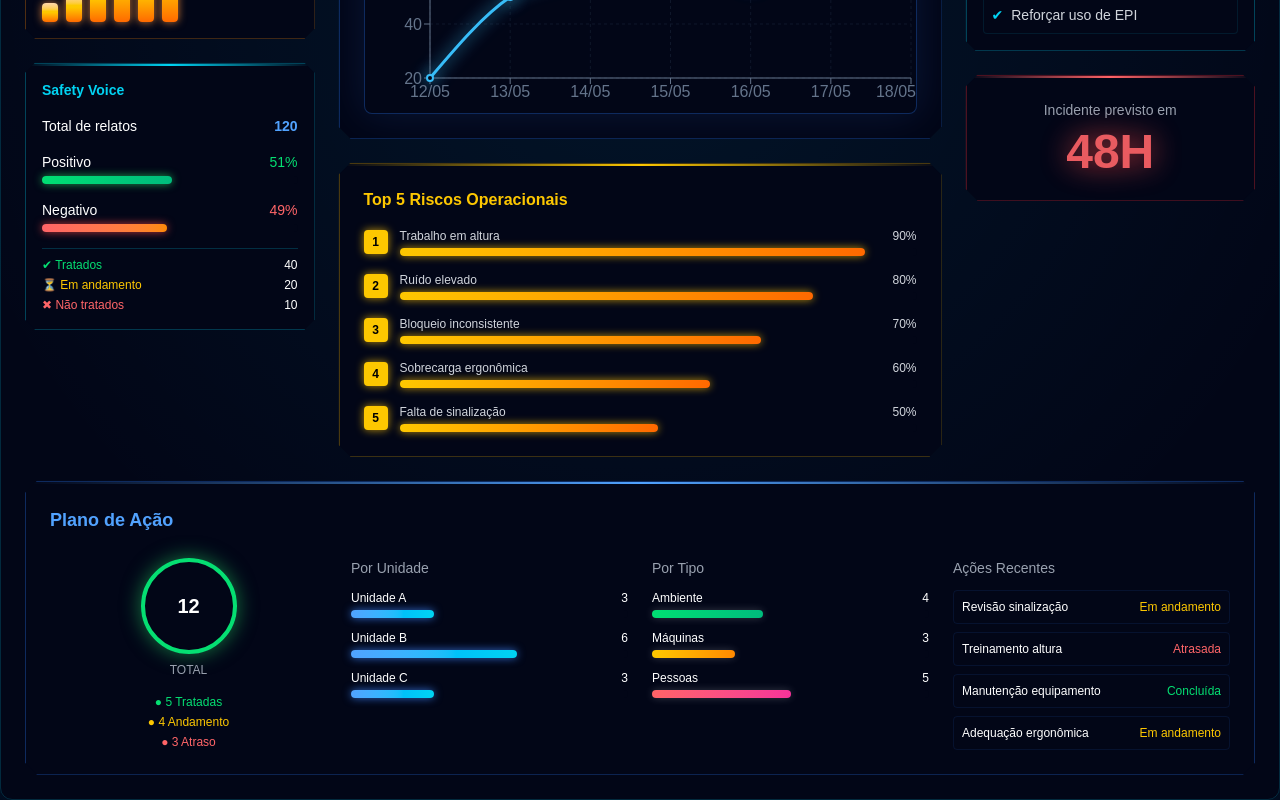
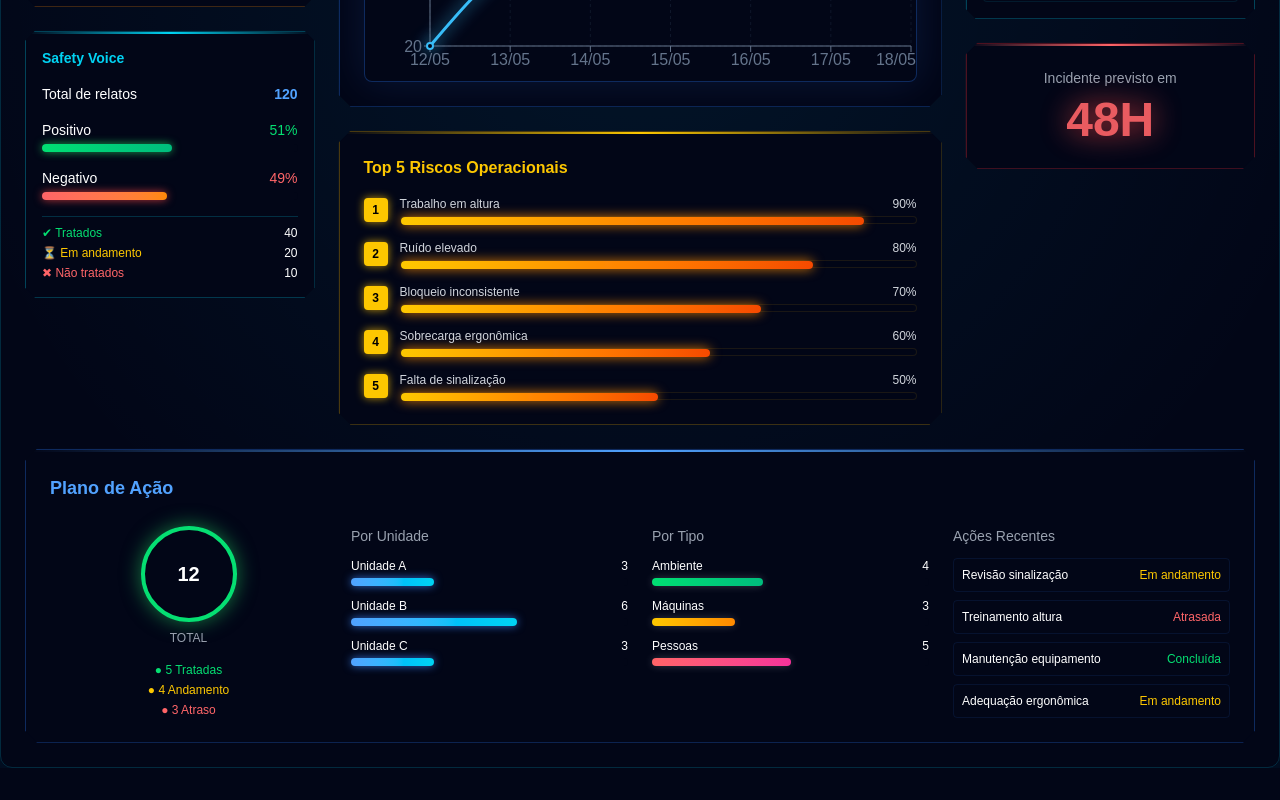
Before and after one commit to anaartagaveytia1-web/aris-frontend, a Next.js app: page /kpi in a window 1280 px wide. Shown: the part 846-1646 px from the top of the page. After the commit the page ends 1614 px from the top, so only its background shows below. Built offline with nearby package versions, Linux system fonts and the light colour scheme.

Commit message:
atualizar kpi

```diff
--- a/app/kpi/page.tsx
+++ b/app/kpi/page.tsx
@@ -24,7 +24,7 @@ export default function KPI() {
       <div className="w-full max-w-[1600px] p-6 rounded-xl border border-cyan-500/20 shadow-[0_0_80px_rgba(0,200,255,0.15)]">
 
      {/* HEADER */}
-<div className="mb-8 flex justify-center">
+<div className="flex justify-center">
 
   <div className="relative w-full max-w-[1400px]">
 
@@ -417,12 +417,19 @@ export default function KPI() {
               <span>{90 - i * 10}%</span>
             </div>
 
-            <div className="h-2 bg-[#020617] rounded mt-1">
+            <div className="
+  h-2
+  bg-[#020617]
+  rounded
+  mt-1
+  border border-yellow-500/10
+  shadow-inner
+">
               <div
                 className="
                 h-2 rounded
-                bg-gradient-to-r from-yellow-400 to-orange-500
-                shadow-[0_0_8px_rgba(234,179,8,0.8)]
+                bg-gradient-to-r from-yellow-400 via-orange-400 to-orange-600
+                shadow-[0_0_12px_rgba(255,140,0,0.9)]
                 transition-all duration-500
                 "
                 style={{ width: `${90 - i * 10}%` }}
```
